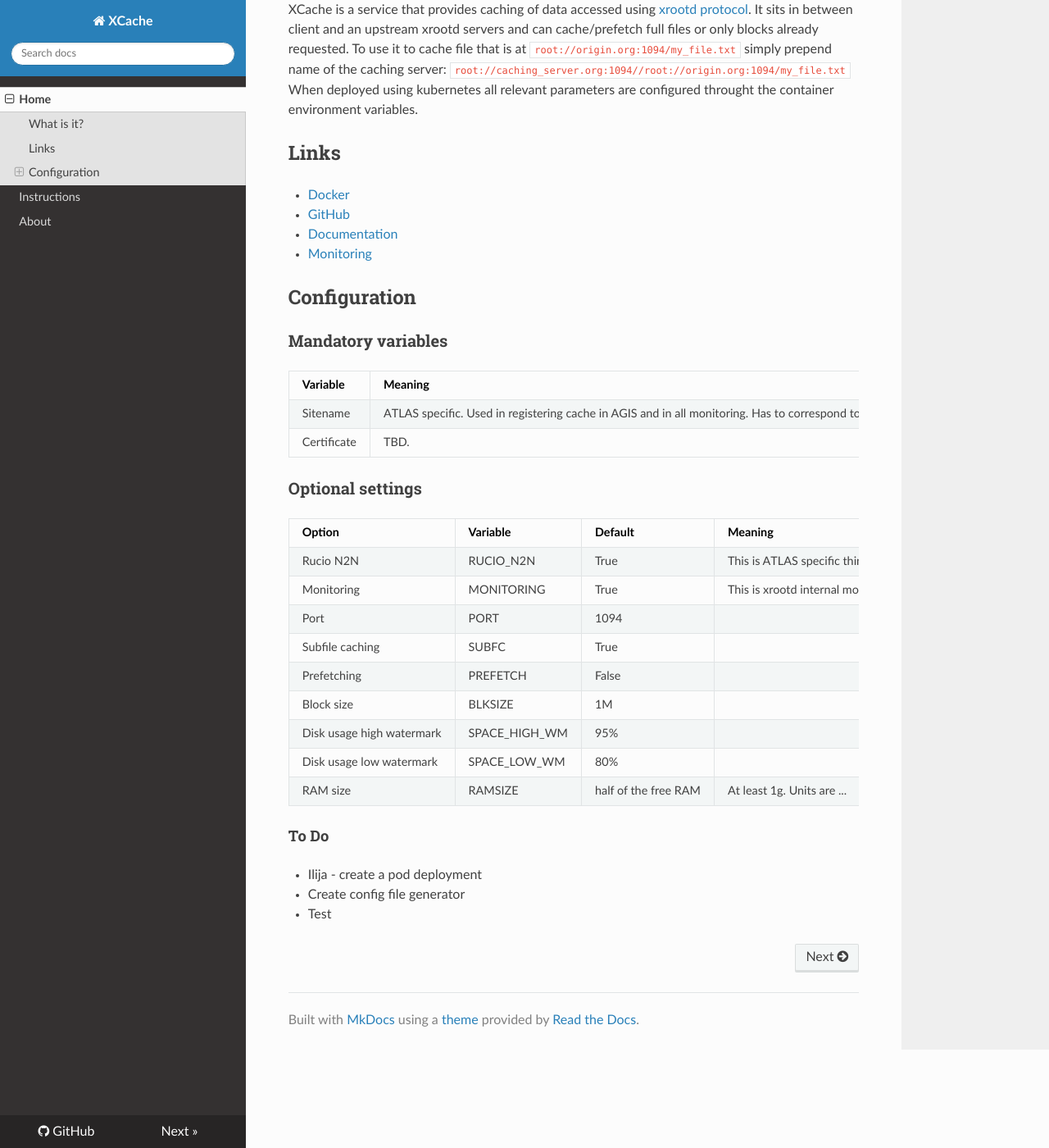
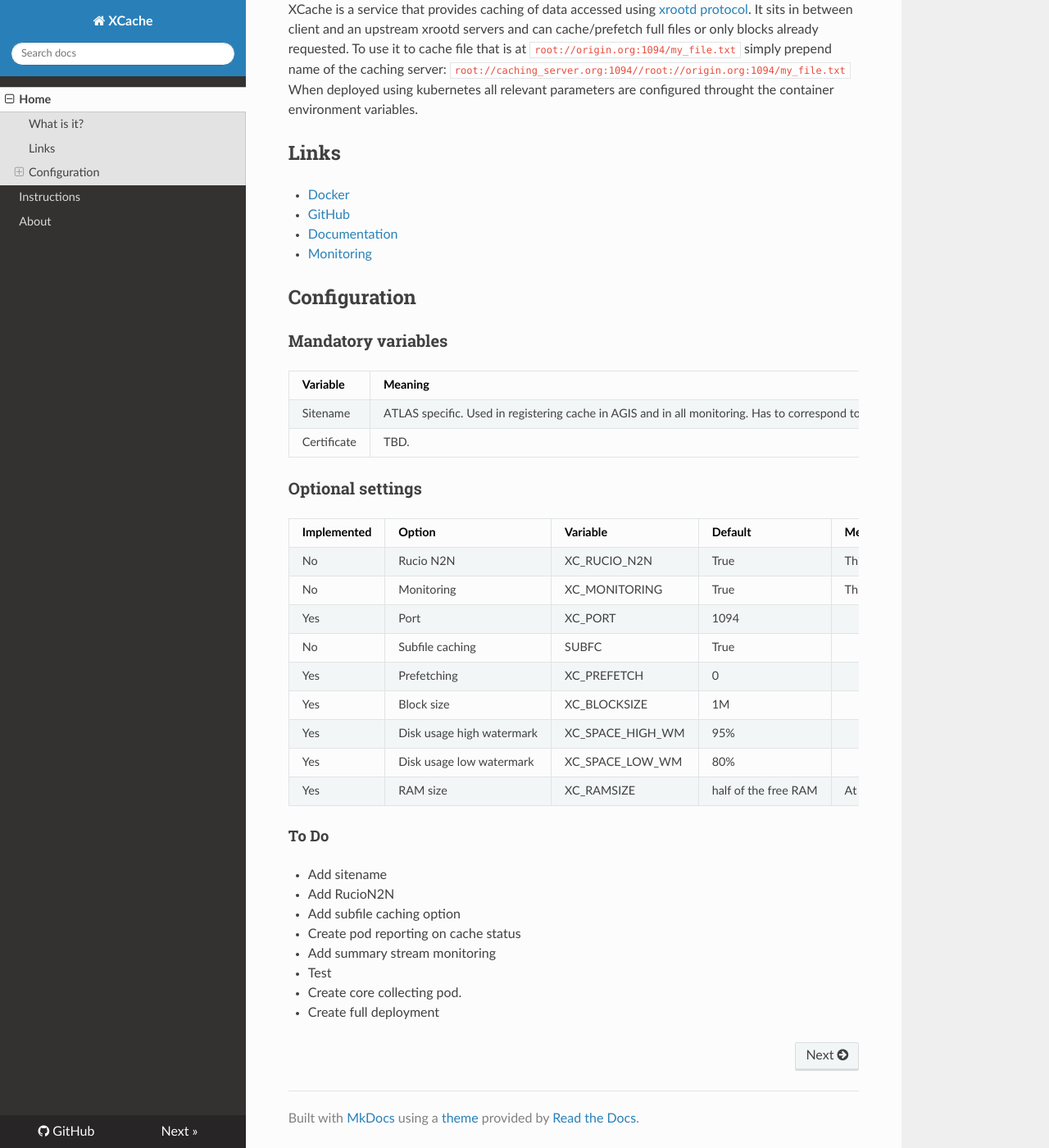
Before and after one commit to slateci/XCache, an MkDocs documentation site: the page built from docs/index.md, in a window 1280 px wide and 1400 px high, scrolled down 216 px. Shown: the whole window at 82% size. Built offline with MkDocs 1.6.1, drawn with Linux system fonts in a browser that asks for light colours; nearby versions of some CDN libraries; old or Windows-style settings are respelled for this version of MkDocs.

Commit message:
new try with Andy's instruction

```diff
--- a/docs/index.md
+++ b/docs/index.md
@@ -25,20 +25,25 @@
 
 ### Optional settings
 
-Option | Variable | Default | Meaning
---- | --- | --- | ---
-Rucio N2N | RUCIO_N2N | True | This is ATLAS specific thing. To avoid multiple cache copies of the same file (obtained from different sources) it will strip source specific part of the path.
-Monitoring | MONITORING | True | This is xrootd internal monitoring info. Actual service status is monitored through the kubernetes infrastructure.
-Port | PORT | 1094 |
-Subfile caching | SUBFC | True |
-Prefetching | PREFETCH | False |
-Block size | BLKSIZE | 1M |
-Disk usage high watermark | SPACE_HIGH_WM | 95% |
-Disk usage low watermark | SPACE_LOW_WM | 80% |
-RAM size | RAMSIZE | half of the free RAM | At least 1g. Units are ...
+Implemented | Option | Variable | Default | Meaning
+--- | --- | --- | --- | ---
+No | Rucio N2N | XC_RUCIO_N2N | True | This is ATLAS specific thing. To avoid multiple cache copies of the same file (obtained from different sources) it will strip source specific part of the path.
+No | Monitoring | XC_MONITORING | True | This is xrootd internal monitoring info. Actual service status is monitored through the kubernetes infrastructure.
+Yes | Port | XC_PORT | 1094 |
+No | Subfile caching | SUBFC | True |
+Yes | Prefetching | XC_PREFETCH | 0 |
+Yes | Block size | XC_BLOCKSIZE | 1M |
+Yes | Disk usage high watermark | XC_SPACE_HIGH_WM | 95% |
+Yes | Disk usage low watermark | XC_SPACE_LOW_WM | 80% |
+Yes | RAM size | XC_RAMSIZE | half of the free RAM | At least 1g. Units are ...
 
 #### To Do
 
-*   Ilija - create a pod deployment
-*   Create config file generator
+*   Add sitename
+*   Add RucioN2N
+*   Add subfile caching option
+*   Create pod reporting on cache status
+*   Add summary stream monitoring
 *   Test
+*   Create core collecting pod.
+*   Create full deployment
```
Also changed, not shown: xcache.cfg (+11 -4 lines), 1 other file.
